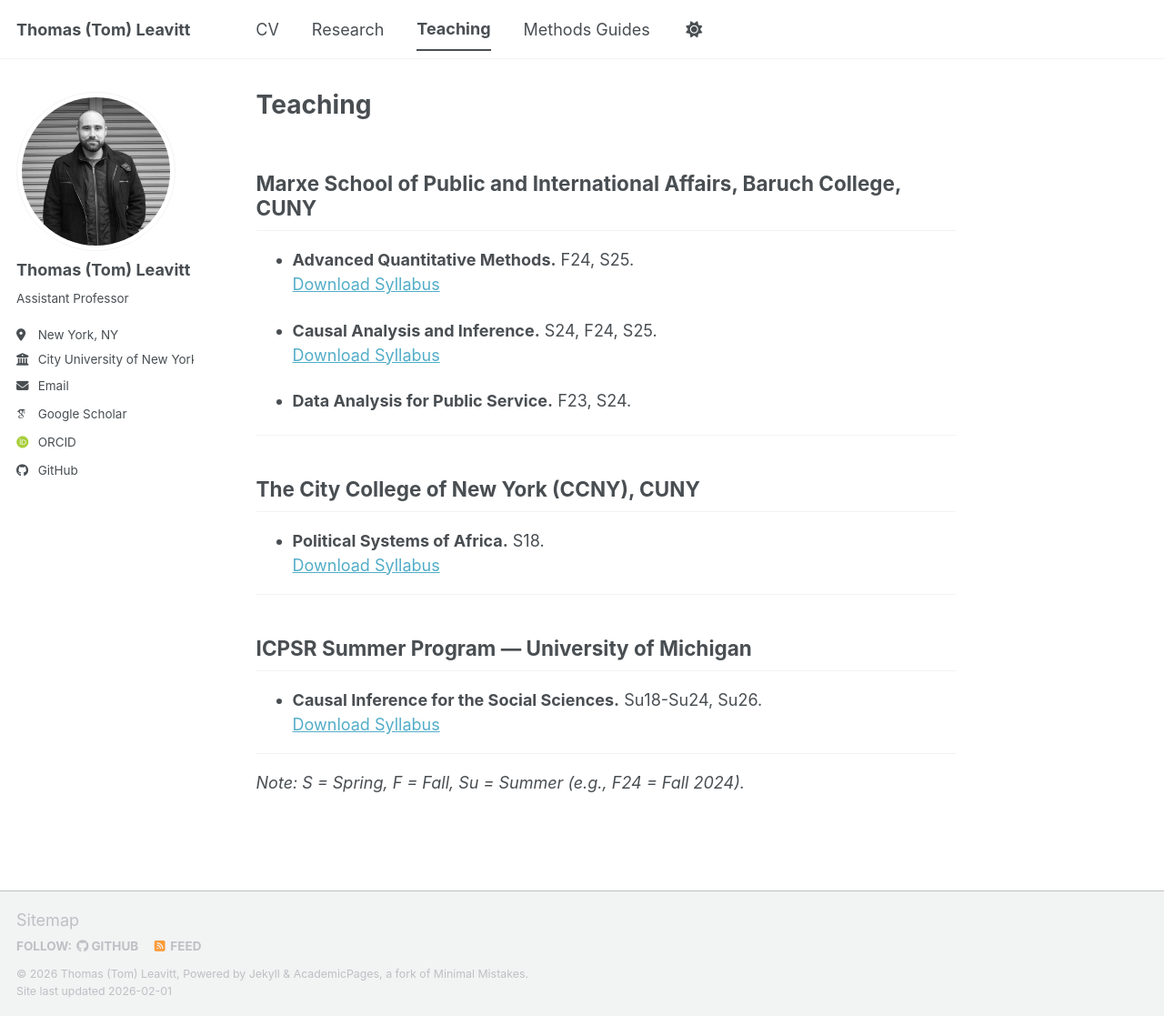
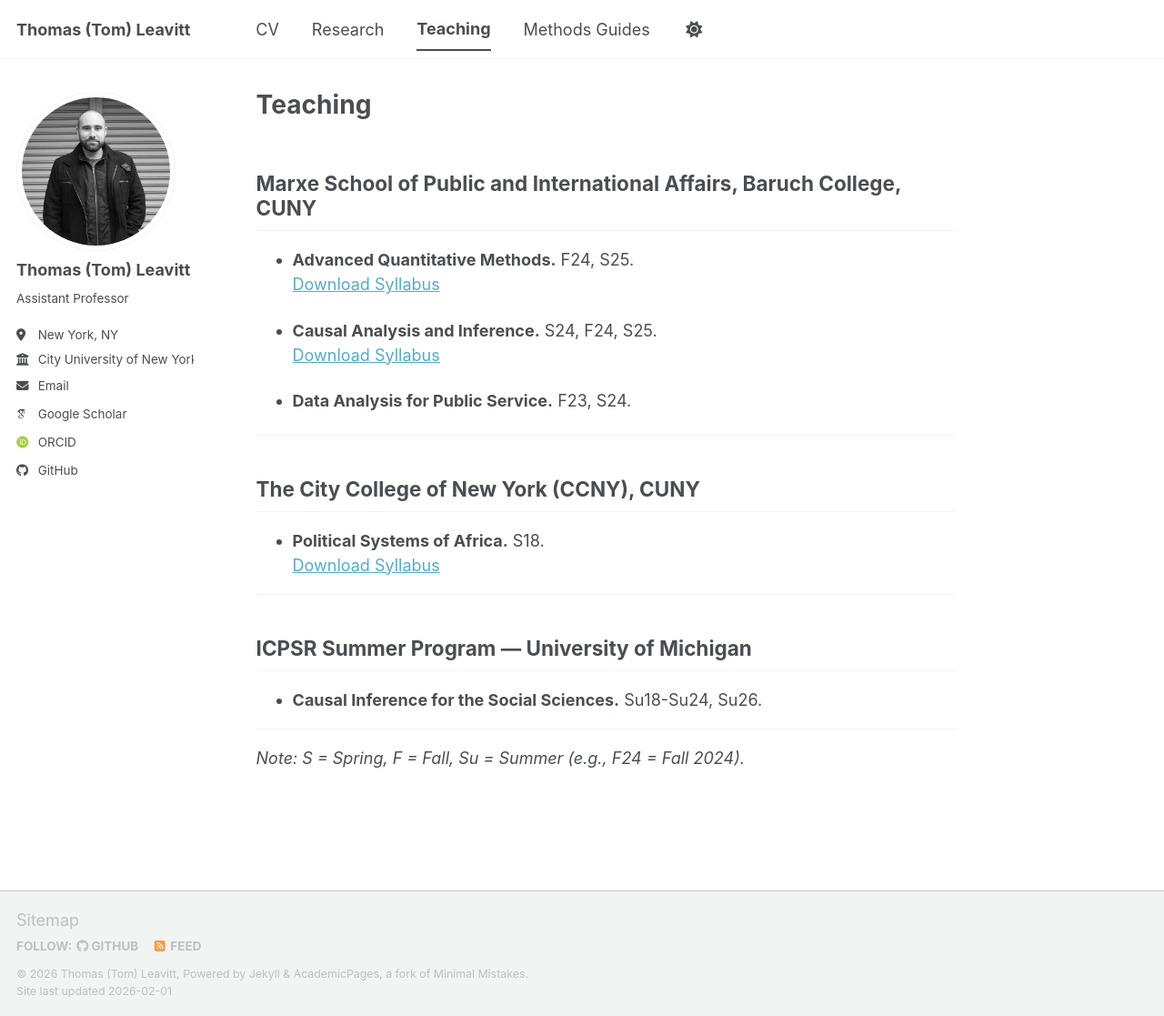
Before and after one commit to tl2624/tl2624.github.io, a Jekyll site: the page built from _pages/teaching.md, in a window 1280 px wide and 1117 px high. Shown: the whole window at 91% size. Built offline with Jekyll 4.4.1, drawn with Linux system fonts in a browser that asks for light colours; some web fonts are replaced; a script bundle is joined from its source files by our own code; library files that are not in the unit come from our copies.

Commit message:
Update syllabus links for CCNY and ICPSR courses

```diff
--- a/_pages/teaching.md
+++ b/_pages/teaching.md
@@ -20,14 +20,13 @@
 ## The City College of New York (CCNY), CUNY
 
 - **Political Systems of Africa.** S18.
-  [Download Syllabus](https://tl2624.github.io/files/PAF_9177.pdf)
+  [Download Syllabus](https://tl2624.github.io/files/PSC_2380.pdf)
 
 ---
 
 ## ICPSR Summer Program — University of Michigan
 
 - **Causal Inference for the Social Sciences.** Su18-Su24, Su26.
-  [Download Syllabus](/files/icpsr-causal-inference.pdf)
 
 ---
 
```
